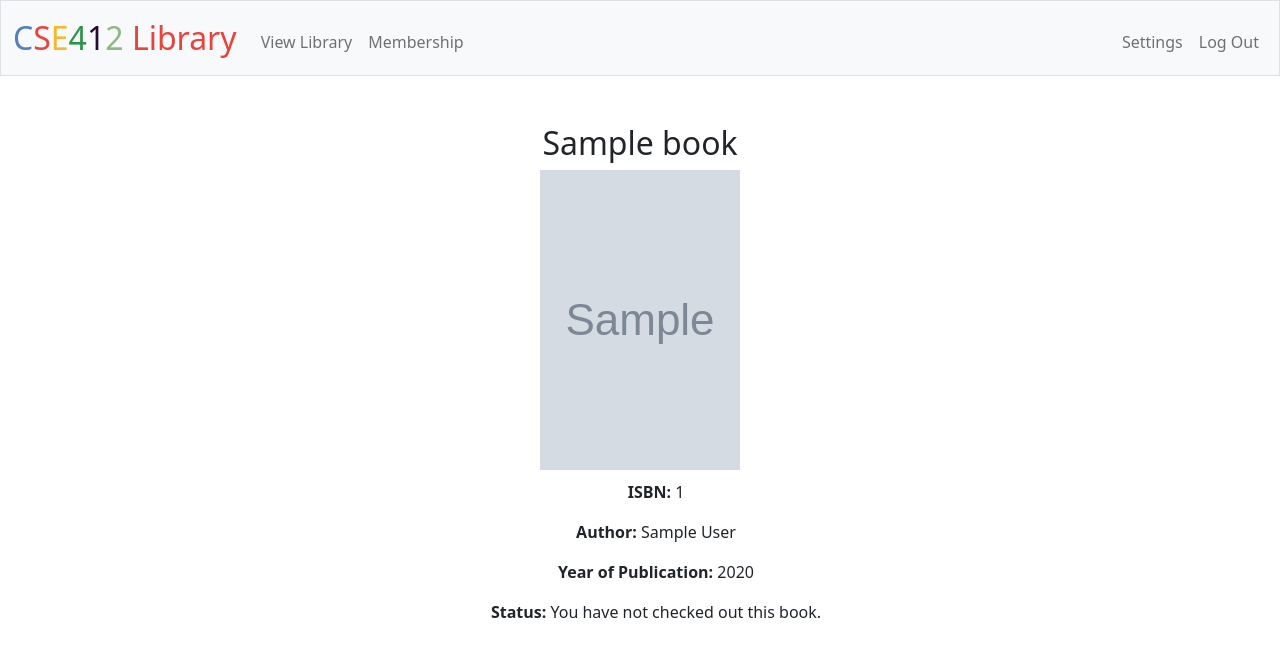
After one commit to RayhanRizqi/Library_Management, a Flask app: page /book/1 in a window 1280 px wide. The commit adds this page. Shown: the top 657 px of the page. Run offline with Flask 3, Linux system fonts and the light colour scheme; the visitor is signed in with stand-in values (Sample User, id 1); grey boxes marked "Sample" are stand-in pictures; a database or web service that is not in the repository returns one stand-in record (values such as "Sample title"); some libraries are stand-ins or nearby versions.

Commit message:
Implement book.html, which displays book details, and implement return book function, returning the book to the library

```diff
--- a/app.py
+++ b/app.py
@@ -310,6 +310,93 @@ def checkout_book(membership_id):
     # Redirect the user to the index page
     return redirect(f"/library/{membership_id}")
 
+@app.route("/book/<book_id>")
+@login_required
+def view_book(book_id):
+    """Show details of a specific book and calculate return date"""
+
+    # Query the database to get the details of the selected book
+    db.execute("SELECT * FROM book WHERE bid = %s", (book_id,))
+    book = db.fetchone()
+
+    # If the book does not exist, return an error
+    if not book:
+        return apology("Book not found", 404)
+
+    # Query the database to get the checkBook details for this book and the current user
+    db.execute("""
+        SELECT checkOutDate, duration
+        FROM checkBook
+        WHERE bid = %s AND uid = %s AND checkIn = False
+    """, (book_id, session['user_id']))
+    check_book = db.fetchone()
+
+    print(check_book)  # Debugging statement to see what check_book contains
+
+    # Calculate how many days are left before the book is due
+    if check_book:
+        checkout_date = check_book.get('checkoutdate')  # Use .get() to avoid KeyError
+        duration = check_book.get('duration')  # Use .get() to avoid KeyError
+
+        if checkout_date and duration:
+            due_date = checkout_date + datetime.timedelta(days=duration)
+            today = datetime.date.today()
+            days_left = (due_date - today).days
+        else:
+            days_left = None  # Handle case where data might be missing or incomplete
+    else:
+        days_left = None  # This will cover cases where the user has not checked out the book
+
+    # Render the book details template, passing the book and days_left information
+    return render_template("book.html", book=book, days_left=days_left)
+
+@app.route("/book/<book_id>/return", methods=["POST"])
+@login_required
+def return_book(book_id):
+    """Handle the process of returning a book to the library."""
+
+    # Get the user ID from the session
+    user_id = session['user_id']
+
+    # Fetch the library ID where the book was checked out from
+    db.execute("""
+        SELECT lid FROM checkBook WHERE bid = %s AND uid = %s AND checkIn = False
+    """, (book_id, user_id))
+    check_book = db.fetchone()
+
+    if not check_book:
+        return apology("You haven't checked out this book", 400)
+
+    library_id = check_book['lid']
+
+    # Remove the book from the user's bids array
+    db.execute("""
+        UPDATE users
+        SET bids = array_remove(bids, %s)
+        WHERE uid = %s
+    """, (book_id, user_id))
+
+    # Set the checkIn to True in the checkBook table to mark the return
+    db.execute("""
+        UPDATE checkBook
+        SET checkIn = True
+        WHERE bid = %s AND uid = %s AND lid = %s
+    """, (book_id, user_id, library_id))
+
+    # Add the book back to the library's bids array
+    db.execute("""
+        UPDATE library
+        SET bids = array_append(bids, %s)
+        WHERE lid = %s
+    """, (book_id, library_id))
+
+    # Commit the transaction
+    conn.commit()
+
+    # Redirect the user back to the book details page with a success message
+    flash("You have successfully returned the book.")
+    return redirect("/")
+
 # Flask route for the login page, the first page as a new user
 @app.route("/login", methods=["GET", "POST"])
 def login():
--- a/static/styles.css
+++ b/static/styles.css
@@ -39,6 +39,13 @@ nav .navbar-brand .olive {
 .book-cover {
     width: 100px;
     height: 150px;
+    object-fit: cover;
+    margin-bottom: 10px;
+}
+
+.book-detail-cover {
+    width: 200px;
+    height: 300px;
     object-fit: cover;
     margin-bottom: 10px;
 }
--- /dev/null
+++ b/templates/book.html
@@ -0,0 +1,27 @@
+{% extends "layout.html" %}
+
+{% block title %}
+    Book Details
+{% endblock %}
+
+{% block main %}
+    <div class="container">
+        <h2>{{ book.title }}</h2>
+        <img src="{{ book.book_cover }}" alt="{{ book.title }} Cover" class="book-detail-cover">
+        <ul class="book-details">
+            <p><strong>ISBN:</strong> {{ book.bid }}</p>
+            <p><strong>Author:</strong> {{ book.author }}</p>
+            <p><strong>Year of Publication:</strong> {{ book.year }}</p>
+
+            {% if days_left is not none %}
+                <p><strong>Days Left to Return:</strong> {{ days_left }} days</p>
+                <!-- Return Book button -->
+                <form action="/book/{{ book.bid }}/return" method="POST">
+                    <button type="submit" class="btn btn-primary">Return Book</button>
+                </form>
+            {% else %}
+                <p><strong>Status:</strong> You have not checked out this book.</p>
+            {% endif %}
+        </ul>
+    </div>
+{% endblock %}
```
Also changed, not shown: templates/index.html (+7 -4 lines), 2 other files.
